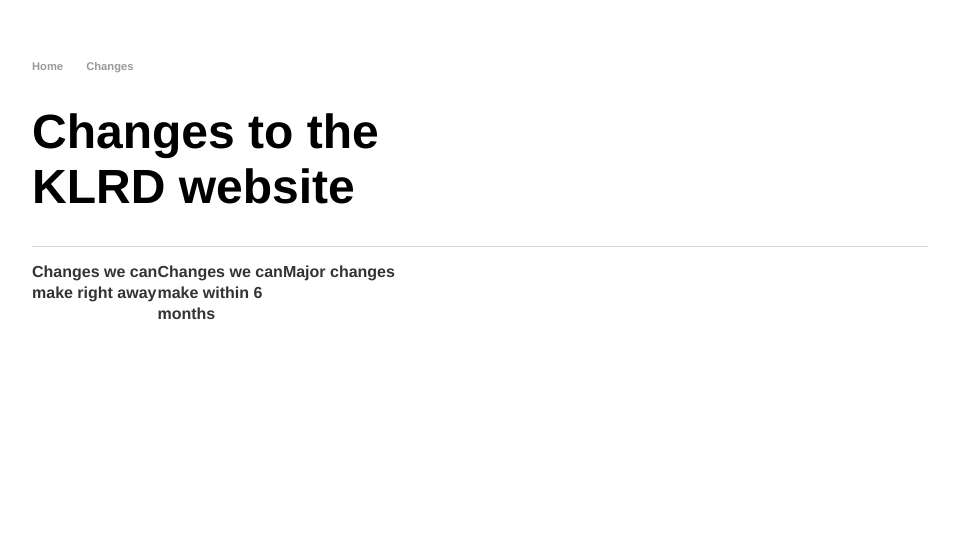
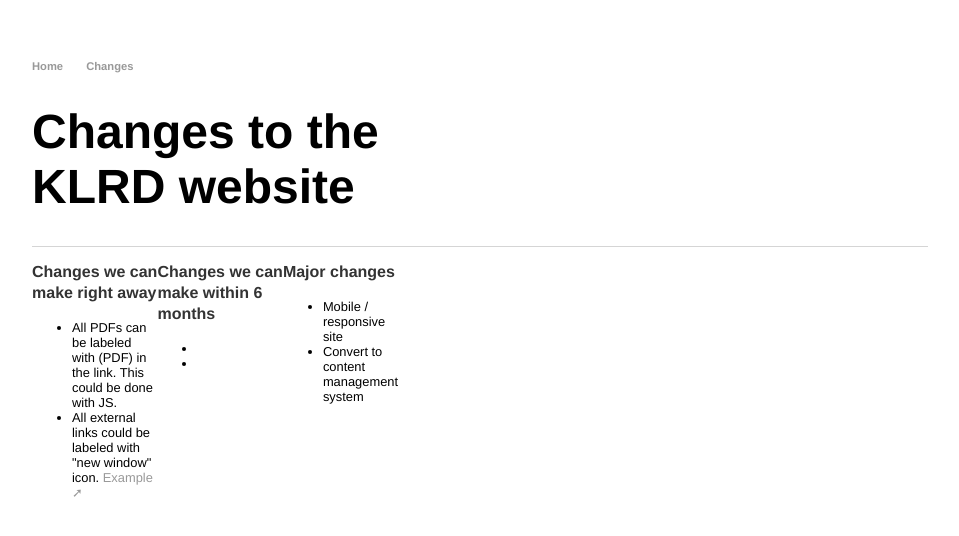
Before and after one commit to karlfun/karlfun.github.io, a Jekyll site: the page built from changes/index.html, in a window 1280 px wide. Shown: the top 536 px of the page, without its empty margins (160-1119 px from the left). Built offline with Jekyll 4.4.1, drawn with Linux system fonts in a browser that asks for light colours.

Commit message:
Update index.html

```diff
--- a/changes/index.html
+++ b/changes/index.html
@@ -8,18 +8,26 @@
 
 <div class="onethird">
 <p><strong>Changes we can make right away</strong></p>
-
+<ul>
+  <li>All PDFs can be labeled with (PDF) in the link. This could be done with JS.</li>
+  <li>All external links could be labeled with "new window" icon. <a href=#">Example &#x279a;</a></li>
+</ul>
 
 </div>
 
 <div class="onethird">
 <p><strong>Changes we can make within 6 months</strong></p>
-
+  <ul>
+    <li></li>
+    <li></li>
+  </ul>
 
 </div>
 
 <div class="onethird">
 <p><strong>Major changes</strong></p>
-
-
+  <ul>
+    <li>Mobile / responsive site</li>
+    <li>Convert to content management system</li>
+  <ul>
 </div>
```
